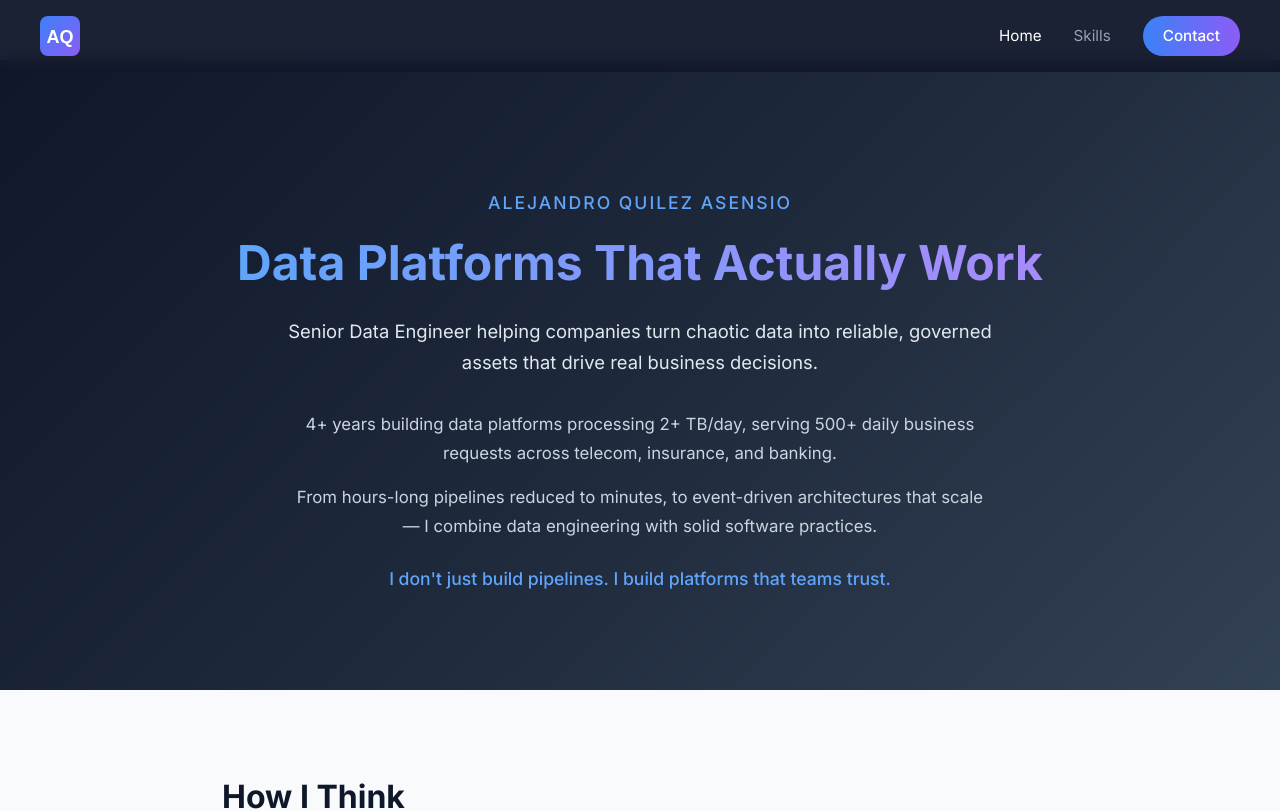
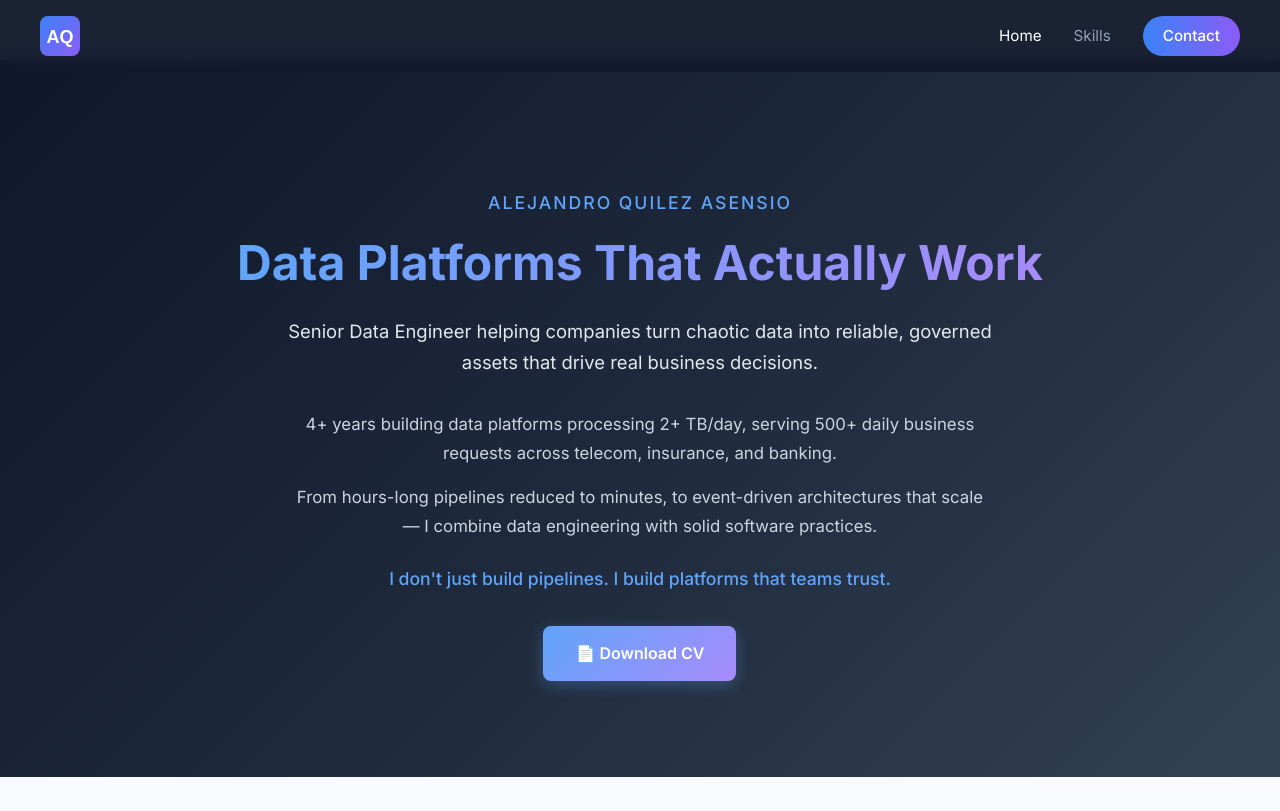
Before and after one commit to kaleex/cv, a React (Vite) app in the folder frontend/: page / in a window 1280 px wide. Shown: the top 811 px of the page. Built offline with nearby package versions, Linux system fonts and the light colour scheme.

Commit message:
feat: add download CV button with PDF

```diff
--- a/frontend/src/App.css
+++ b/frontend/src/App.css
@@ -97,6 +97,29 @@
   font-size: 1.1rem;
   max-width: 700px;
   margin: 0 auto;
+}
+
+.download-cv-btn {
+  display: inline-block;
+  margin-top: 2rem;
+  padding: 0.875rem 2rem;
+  background: linear-gradient(135deg, #60a5fa 0%, #a78bfa 100%);
+  color: white;
+  text-decoration: none;
+  border-radius: 8px;
+  font-weight: 600;
+  font-size: 1rem;
+  transition: transform 0.2s, box-shadow 0.2s;
+  box-shadow: 0 4px 15px rgba(96, 165, 250, 0.3);
+}
+
+.download-cv-btn:hover {
+  transform: translateY(-2px);
+  box-shadow: 0 6px 20px rgba(96, 165, 250, 0.4);
+}
+
+.download-cv-btn:active {
+  transform: translateY(0);
 }
 
 /* Sections */
--- a/frontend/src/App.tsx
+++ b/frontend/src/App.tsx
@@ -22,6 +22,9 @@ function Home() {
             ))}
           </div>
           <p className="tagline">{portfolio.hero.intro[2]}</p>
+          <a href="/cv.pdf" download className="download-cv-btn">
+            📄 Download CV
+          </a>
         </div>
       </header>
 
```
Also changed, not shown: 2 other files (tests, documents, lock files or other folders).
